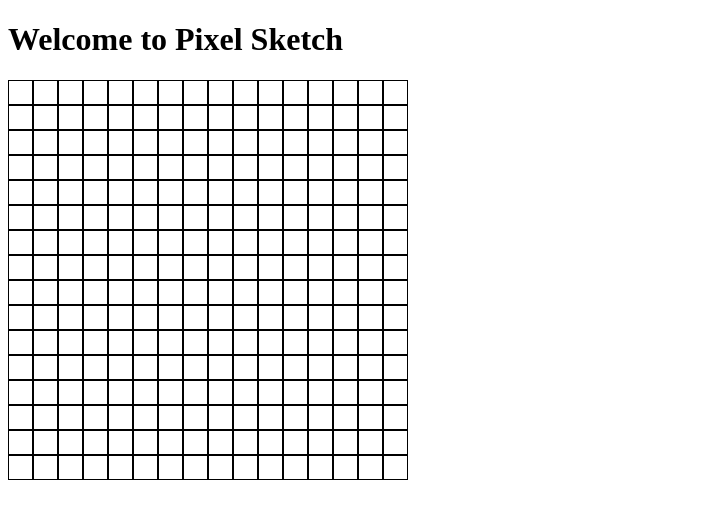
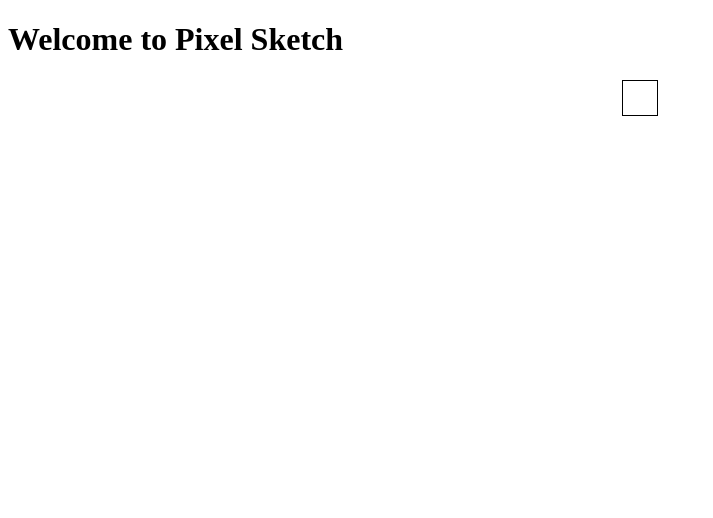
Before and after one commit to MidnightBleauu/etcha-sketch, a plain HTML site: page index.html in a window 1280 px wide. Shown: the whole page, without its empty margins (0-713 px from the left). Drawn offline with Linux system fonts and the light colour scheme.

Commit message:
Created 16x16 Grid, and styled and cetered using flexbox.

```diff
--- a/index.html
+++ b/index.html
@@ -9,7 +9,17 @@
 </head>
 <body>
     <h1> Welcome to Pixel Sketch</h1>
-    <div class="container"> </div>
+
+
+
+
+
+    <div class="gridContainer">
+    <div id="container"> </div>
+    </div>
+
+
+
     <script src="pixelSketch.js"></script>
 </body>
 </html>
--- a/pixelSketch.js
+++ b/pixelSketch.js
@@ -1,7 +1,26 @@
-const container = document.querySelector(".container");
+const container = document.querySelector("#container");
 
-for (let i = 1; i < 257; i++) {
-    const div = document.createElement("div");
-    div.style.cssText = "border: 1px solid black; height: 25px; width: 25px";
-    container.appendChild(div);
+function createGrids(rows, cols){
+  container.style.setProperty('--grid-rows', rows);
+  container.style.setProperty('--grid-cols', cols);
+  for (i = 0; i < (rows * cols); i++){
+    let square = document.createElement("div");
+    square.classList.add('grid-item');
+    container.appendChild(square);
   }
+
+}
+
+function onHover(e) {
+  container.addEventListener("onmouseHover", e {
+
+  }
+
+});
+
+
+
+
+
+// Creates 16 x 16 grid
+createGrids(16, 16);
--- a/styles.css
+++ b/styles.css
@@ -1,10 +1,34 @@
-* {
-    box-sizing: border-box;
+*,
+*::before,
+*::after {
+  box-sizing: border-box;
+  padding: 0;
+}
+:root {
+    --grid-cols: 1;
+    --grid-rows: 1;
+  }
 
-}
+  #container {
+    display: grid;
+    grid-gap: 1px;
+    grid-template-rows: repeat(var(--grid-rows), 30px);
+    grid-template-columns: repeat(var(--grid-cols), 30px);
+    padding: 2px;
+    border: 1px solid black;
+  }
 
 
-.container {
-    display: grid;
-    grid-template-columns: repeat(16, 25px [col-start]);
-}
+
+  .grid-item {
+    padding: 10px;
+    border: 1px solid #ddd;
+    text-align: center;
+  }
+
+
+  .gridContainer {
+    display: flex;
+    justify-content: center;
+    margin-top: 20px;
+  }
```
